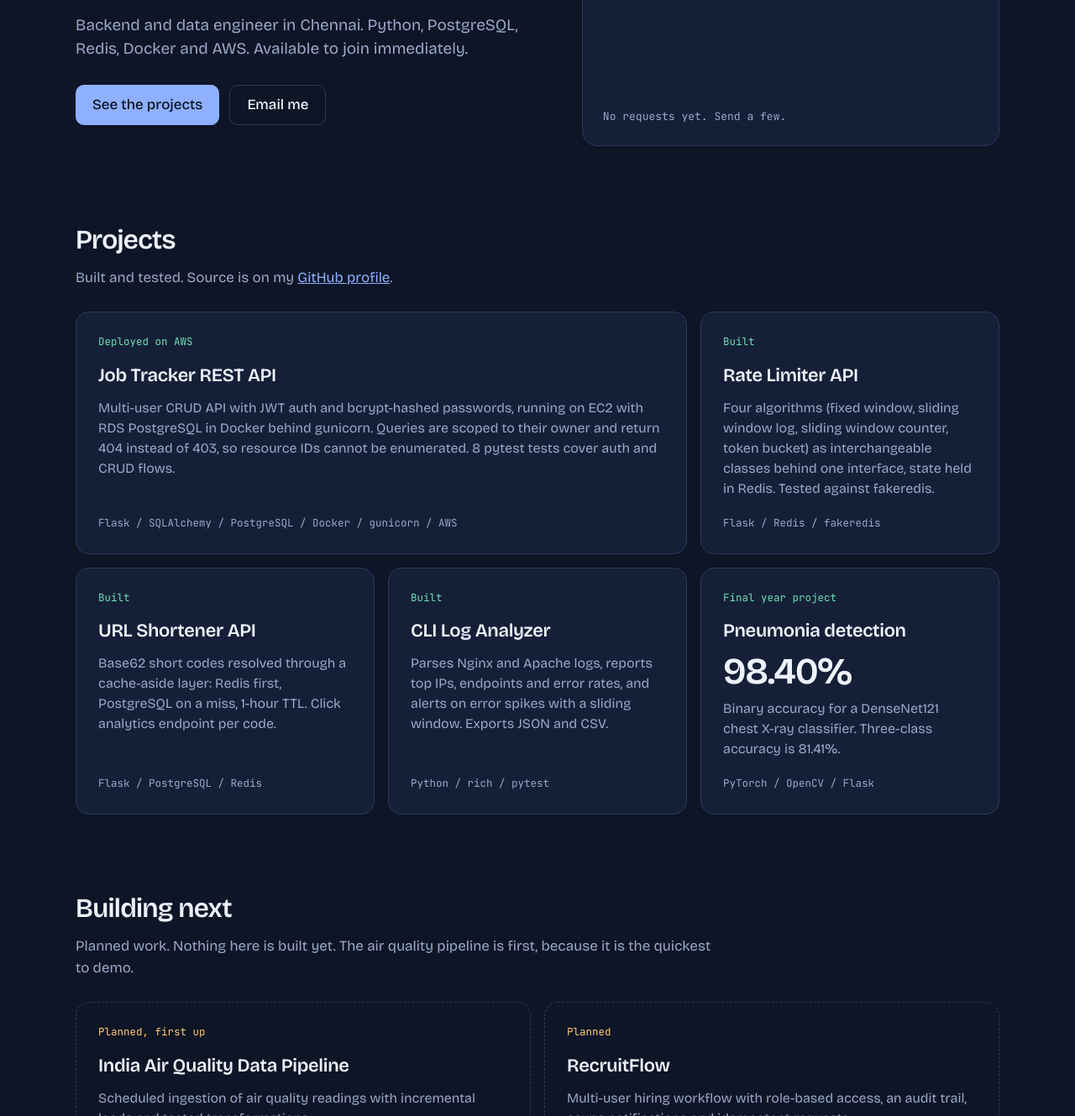
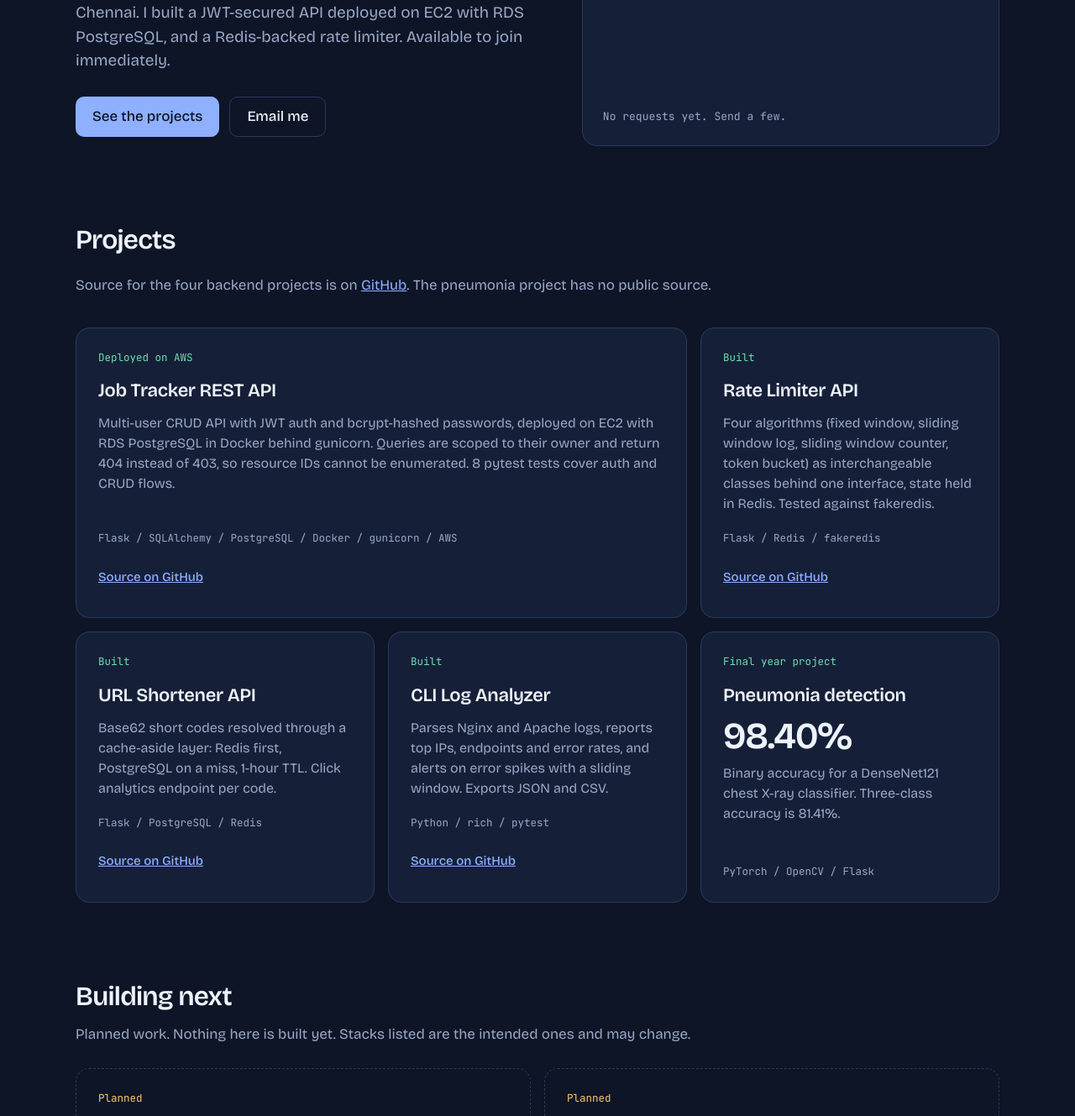
Before and after one commit to nithyadilip2011/hirthik-portfolio, a plain HTML site: page index.html in a window 1280 px wide. Shown: the part 450-1779 px from the top of the page at 84% size. Drawn offline with Linux system fonts and the light colour scheme.

Commit message:
Address review: source links, honest copy, live PDF links, scoped cache headers, token contrast

```diff
--- a/assets/app.js
+++ b/assets/app.js
@@ -1,7 +1,7 @@
 (() => {
   const CAP = 8, REFILL_MS = 1000;
   const bucket = document.getElementById('bucket'), log = document.getElementById('log');
-  const status = document.getElementById('status'), btn = document.getElementById('send');
+  const btn = document.getElementById('send');
   if (!bucket || !log || !btn) return;
   let tokens = 3, n = 0, lastRefill = Date.now(), announced = 0;
   for (let i = 0; i < CAP; i++) bucket.appendChild(Object.assign(document.createElement('div'), {className: 'tok'}));
--- a/assets/style.css
+++ b/assets/style.css
@@ -1,7 +1,7 @@
 @font-face{font-family:"Bricolage Grotesque";src:url(fonts/BricolageGrotesque.woff2) format("woff2");font-weight:400 600;font-display:swap}
 @font-face{font-family:"JetBrains Mono";src:url(fonts/JetBrainsMono.woff2) format("woff2");font-weight:400 500;font-display:swap}
 :root{
-  --bg:#0D1526; --panel:#152038; --panel2:#1B2947; --ink:#EEF2FB; --muted:#9AA8C7; --line:#2A3A5E;
+  --bg:#0D1526; --panel:#152038; --panel2:#1B2947; --ink:#EEF2FB; --muted:#9AA8C7; --line:#2A3A5E; --tok:#6479AA;
   --blue:#8FB0FF; --ok:#6FDDB0; --warn:#FFC670; --bad:#FF8E8E;
   --mono:"JetBrains Mono",ui-monospace,monospace;
 }
@@ -34,7 +34,7 @@ h1{font-size:clamp(38px,5.4vw,72px);line-height:1;letter-spacing:-.035em;font-we
 .demo p{margin:0 0 18px;color:var(--muted);font-size:15px}
 .demo p.hint{font-size:13px;margin:10px 0 0}
 .bucket{display:grid;grid-template-columns:repeat(8,1fr);gap:8px;margin-bottom:18px}
-.tok{height:44px;border-radius:8px;background:var(--panel2);border:1px solid var(--line);transition:background .25s,border-color .25s}
+.tok{height:44px;border-radius:8px;background:var(--panel2);border:1px solid var(--tok);transition:background .25s,border-color .25s}
 .tok.full{background:var(--blue);border-color:var(--blue)}
 .send{width:100%;font:inherit;font-weight:500;background:var(--ink);color:#0D1526;border:0;border-radius:10px;padding:13px;min-height:48px;cursor:pointer}
 .send:active{transform:scale(.99)}
@@ -44,6 +44,8 @@ h1{font-size:clamp(38px,5.4vw,72px);line-height:1;letter-spacing:-.035em;font-we
 h2{font-size:32px;letter-spacing:-.025em;font-weight:600;margin:0 0 8px}
 .sub{color:var(--muted);margin:0 0 28px;max-width:70ch}
 .sub a{color:var(--blue)}
+.sub a.inl{display:inline-flex;align-items:center;min-height:44px}
+.src{margin-top:14px;align-self:flex-start;display:inline-flex;align-items:center;min-height:44px;color:var(--blue);font-size:15px;font-weight:500}
 section{padding-bottom:88px}
 .demo{padding-bottom:24px}
 .grid{display:grid;grid-template-columns:repeat(6,1fr);gap:16px}
@@ -64,5 +66,6 @@ footer b{color:var(--ink)}
 footer ul{list-style:none;margin:0;padding:0}
 footer li a{display:inline-flex;align-items:center;min-height:44px}
 @media(max-width:900px){.hero{grid-template-columns:1fr;gap:36px;padding:28px 0 64px}.card.w4,.card.w3,.card.w2{grid-column:span 6}.hide-sm{display:none}.wrap{padding:0 20px}}
+@media(min-width:600px) and (max-width:900px){.card.w3,.card.w2{grid-column:span 3}}
 @media(prefers-reduced-motion:reduce){html{scroll-behavior:auto}.tok{transition:none}.send:active{transform:none}}
 .log .empty{display:block}
--- a/index.html
+++ b/index.html
@@ -9,11 +9,15 @@
 <meta property="og:type" content="website">
 <meta property="og:title" content="Hirthik Kumar G S | Backend and data engineer">
 <meta property="og:description" content="Python, PostgreSQL, Redis, Docker and AWS. Try the token bucket rate limiter demo and see the projects.">
+<!-- TODO(before launch): once the pages.dev/custom domain is known, make og:image and twitter:image
+     absolute (https://<domain>/og-image.png) and add og:url and <link rel="canonical">. Social scrapers ignore relative URLs. -->
 <meta property="og:image" content="og-image.png">
+<meta property="og:image:alt" content="Hirthik Kumar G S, backend engineer. Python, PostgreSQL, Redis and AWS.">
 <meta name="twitter:card" content="summary_large_image">
 <meta name="twitter:title" content="Hirthik Kumar G S | Backend and data engineer">
 <meta name="twitter:description" content="Python, PostgreSQL, Redis, Docker and AWS. Try the token bucket rate limiter demo and see the projects.">
 <meta name="twitter:image" content="og-image.png">
+<meta name="twitter:image:alt" content="Hirthik Kumar G S, backend engineer. Python, PostgreSQL, Redis and AWS.">
 <link rel="icon" href="favicon.svg" type="image/svg+xml">
 <link rel="preload" href="assets/fonts/BricolageGrotesque.woff2" as="font" type="font/woff2" crossorigin>
 <link rel="stylesheet" href="assets/style.css">
@@ -34,8 +38,8 @@
   <main id="main">
   <div class="hero" id="top">
     <div>
-      <h1>I build the backend parts users never see and always notice.</h1>
-      <p class="lede">Backend and data engineer in Chennai. Python, PostgreSQL, Redis, Docker and AWS. Available to join immediately.</p>
+      <h1>Backend engineer. Python, PostgreSQL, Redis, AWS.</h1>
+      <p class="lede">Chennai. I built a JWT-secured API deployed on EC2 with RDS PostgreSQL, and a Redis-backed rate limiter. Available to join immediately.</p>
       <div class="cta"><a class="p" href="#projects">See the projects</a><a class="s" href="mailto:hirthik100605@gmail.com">Email me</a></div>
     </div>
     <section class="demo" aria-labelledby="demo-title">
@@ -50,21 +54,21 @@
 
   <section id="projects" aria-labelledby="h-projects">
     <h2 id="h-projects">Projects</h2>
-    <p class="sub">Built and tested. Source is on my <a href="https://github.com/hirthikk-bwd">GitHub profile</a>.</p>
+    <p class="sub">Source for the four backend projects is on <a class="inl" href="https://github.com/hirthikk-bwd/backend-projects">GitHub</a>. The pneumonia project has no public source.</p>
     <div class="grid">
-      <article class="card w4"><div class="status">Deployed on AWS</div><h3>Job Tracker REST API</h3><p>Multi-user CRUD API with JWT auth and bcrypt-hashed passwords, running on EC2 with RDS PostgreSQL in Docker behind gunicorn. Queries are scoped to their owner and return 404 instead of 403, so resource IDs cannot be enumerated. 8 pytest tests cover auth and CRUD flows.</p><div class="stack">Flask / SQLAlchemy / PostgreSQL / Docker / gunicorn / AWS</div></article>
-      <article class="card w2"><div class="status">Built</div><h3>Rate Limiter API</h3><p>Four algorithms (fixed window, sliding window log, sliding window counter, token bucket) as interchangeable classes behind one interface, state held in Redis. Tested against fakeredis.</p><div class="stack">Flask / Redis / fakeredis</div></article>
-      <article class="card w2"><div class="status">Built</div><h3>URL Shortener API</h3><p>Base62 short codes resolved through a cache-aside layer: Redis first, PostgreSQL on a miss, 1-hour TTL. Click analytics endpoint per code.</p><div class="stack">Flask / PostgreSQL / Redis</div></article>
-      <article class="card w2"><div class="status">Built</div><h3>CLI Log Analyzer</h3><p>Parses Nginx and Apache logs, reports top IPs, endpoints and error rates, and alerts on error spikes with a sliding window. Exports JSON and CSV.</p><div class="stack">Python / rich / pytest</div></article>
+      <article class="card w4"><div class="status">Deployed on AWS</div><h3>Job Tracker REST API</h3><p>Multi-user CRUD API with JWT auth and bcrypt-hashed passwords, deployed on EC2 with RDS PostgreSQL in Docker behind gunicorn. Queries are scoped to their owner and return 404 instead of 403, so resource IDs cannot be enumerated. 8 pytest tests cover auth and CRUD flows.</p><div class="stack">Flask / SQLAlchemy / PostgreSQL / Docker / gunicorn / AWS</div><a class="src" href="https://github.com/hirthikk-bwd/backend-projects/tree/main/job-tracker-api" rel="noopener">Source on GitHub<span class="sr-only"> for Job Tracker REST API</span></a></article>
+      <article class="card w2"><div class="status">Built</div><h3>Rate Limiter API</h3><p>Four algorithms (fixed window, sliding window log, sliding window counter, token bucket) as interchangeable classes behind one interface, state held in Redis. Tested against fakeredis.</p><div class="stack">Flask / Redis / fakeredis</div><a class="src" href="https://github.com/hirthikk-bwd/backend-projects/tree/main/rate-limiter-api" rel="noopener">Source on GitHub<span class="sr-only"> for Rate Limiter API</span></a></article>
+      <article class="card w2"><div class="status">Built</div><h3>URL Shortener API</h3><p>Base62 short codes resolved through a cache-aside layer: Redis first, PostgreSQL on a miss, 1-hour TTL. Click analytics endpoint per code.</p><div class="stack">Flask / PostgreSQL / Redis</div><a class="src" href="https://github.com/hirthikk-bwd/backend-projects/tree/main/URL%20SHORTENER" rel="noopener">Source on GitHub<span class="sr-only"> for URL Shortener API</span></a></article>
+      <article class="card w2"><div class="status">Built</div><h3>CLI Log Analyzer</h3><p>Parses Nginx and Apache logs, reports top IPs, endpoints and error rates, and alerts on error spikes with a sliding window. Exports JSON and CSV.</p><div class="stack">Python / rich / pytest</div><a class="src" href="https://github.com/hirthikk-bwd/backend-projects/tree/main/CLI%20LOG%20ANALYSER" rel="noopener">Source on GitHub<span class="sr-only"> for CLI Log Analyzer</span></a></article>
       <article class="card w2"><div class="status">Final year project</div><h3>Pneumonia detection</h3><div class="big">98.40%</div><p>Binary accuracy for a DenseNet121 chest X-ray classifier. Three-class accuracy is 81.41%.</p><div class="stack">PyTorch / OpenCV / Flask</div></article>
     </div>
   </section>
 
   <section id="next" aria-labelledby="h-next">
     <h2 id="h-next">Building next</h2>
-    <p class="sub">Planned work. Nothing here is built yet. The air quality pipeline is first, because it is the quickest to demo.</p>
+    <p class="sub">Planned work. Nothing here is built yet. Stacks listed are the intended ones and may change.</p>
     <div class="grid">
-      <article class="card plan w3"><div class="status plan">Planned, first up</div><h3>India Air Quality Data Pipeline</h3><p>Scheduled ingestion of air quality readings with incremental loads and tested transformations.</p><div class="stack">Airflow / dbt / PostgreSQL / S3</div></article>
+      <article class="card plan w3"><div class="status plan">Planned</div><h3>India Air Quality Data Pipeline</h3><p>Scheduled ingestion of air quality readings with incremental loads and tested transformations.</p><div class="stack">Airflow / dbt / PostgreSQL / S3</div></article>
       <article class="card plan w3"><div class="status plan">Planned</div><h3>RecruitFlow</h3><p>Multi-user hiring workflow with role-based access, an audit trail, async notifications and idempotent requests.</p><div class="stack">FastAPI / PostgreSQL / Redis / Celery / Docker / AWS</div></article>
       <article class="card plan w3"><div class="status plan">Planned</div><h3>OpsPulse</h3><p>Log ingestion with dedupe, incremental loads and data-quality checks, with a Streamlit view on top.</p><div class="stack">Python / Airflow / PostgreSQL / S3 / Streamlit</div></article>
       <article class="card plan w3"><div class="status plan">Planned</div><h3>TalentDocs</h3><p>Document Q&amp;A with permissioned retrieval, source-linked answers, abstention when evidence is thin, and an evaluation set.</p><div class="stack">FastAPI / pgvector / LLM API</div></article>
@@ -73,7 +77,7 @@
 
   <section id="about" aria-labelledby="h-about">
     <h2 id="h-about">About</h2>
-    <p class="sub">I finished my engineering degree in July 2026 and have built four backend services in Python since, plus a final year ML project. I am looking for a backend or data engineer role.</p>
+    <p class="sub">I am a 2026 engineering graduate. I have built four Python projects: three backend APIs and a log analysis tool. I also did a final year ML project. I am looking for a backend or data engineer role.</p>
     <div class="grid">
       <article class="card w3"><h3>Experience</h3><p><b>Associate Recruiter, Cogent Infotech</b><br>Jul 2026 to Oct 2026. US-based IT staffing firm. Screened candidates for engineering and IT roles against client technical requirements and coordinated placements with US clients from submission to offer.</p></article>
       <article class="card w3"><h3>Education</h3><p><b>B.E. Electronics and Communication Engineering</b><br>Sathyabama Institute of Science and Technology, Chennai. July 2026, CGPA 7.2.</p></article>
```
Also changed, not shown: 3 other files.
